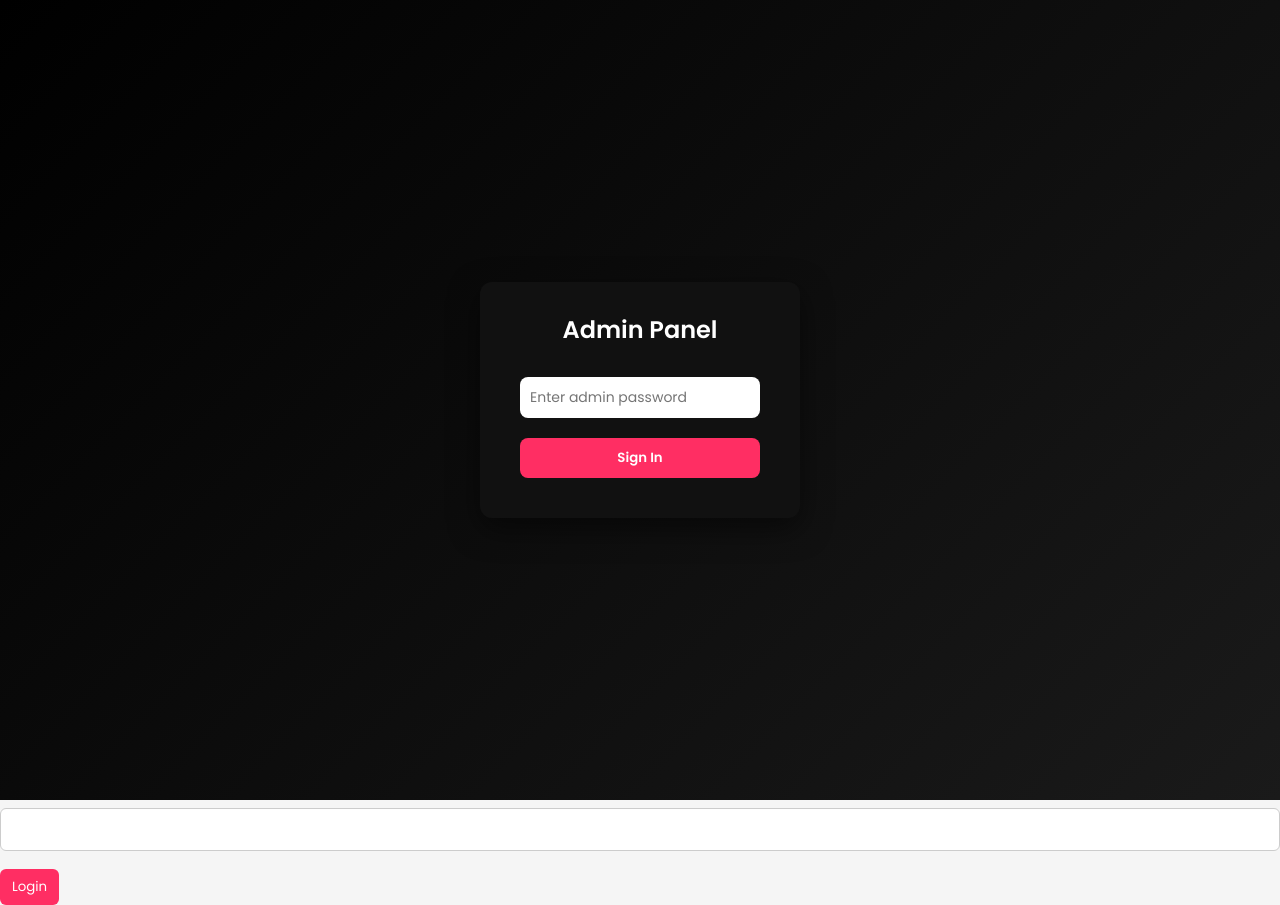
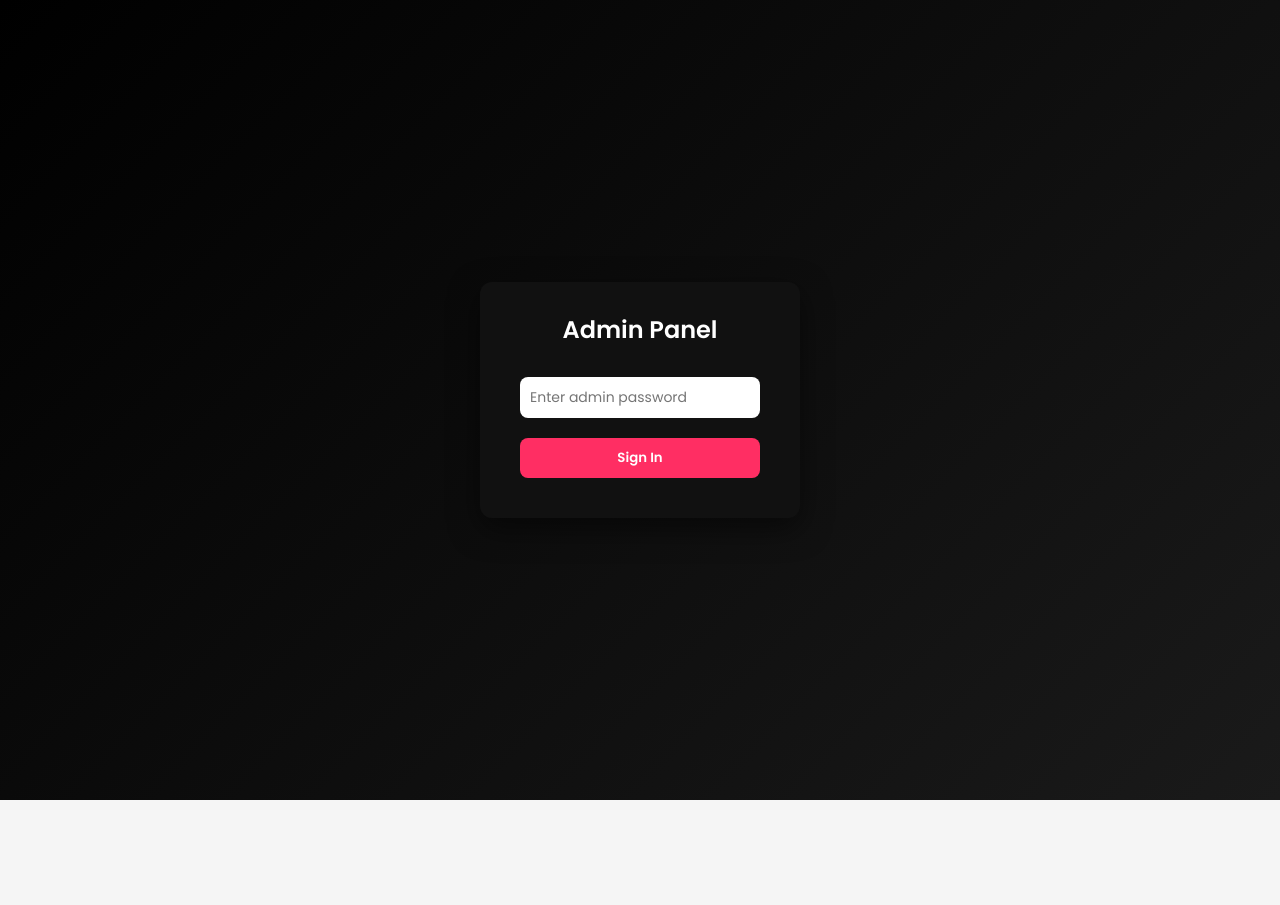
Before and after one commit to kaifkhan2981/hooria-builders, a plain HTML site: page hooria-builders-main/admin.html in a window 1280 px wide. After the commit the page ends 800 px from the top, so only its background shows below. Drawn offline with Linux system fonts and the light colour scheme.

Commit message:
Update admin.html

```diff
--- a/hooria-builders-main/admin.html
+++ b/hooria-builders-main/admin.html
@@ -91,10 +91,6 @@
     </main>
   </div>
 <form id="login-form">
-   <input type="password" id="admin-pass" />
-   <button type="submit">Login</button>
-</form>
-
 <script type="module" src="admin.js"></script>
 </body>
 </html>
```
